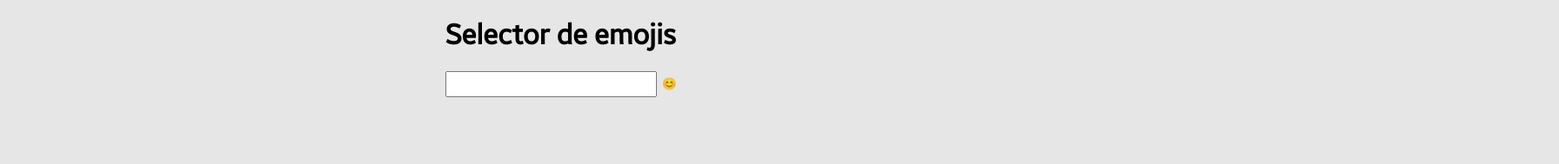
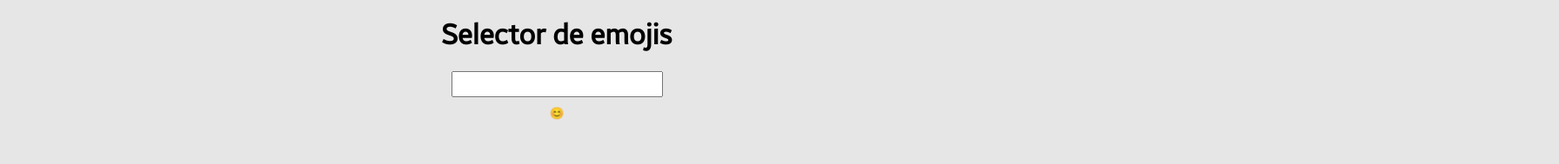
Before and after one commit to jeici21/selector-emojis, a React (Create React App) app in the folder emojis/: page / in a window 1280 px wide. Shown: the top 189 px of the page at 87% size, 1792 px wide, since content can reach past the window. Built offline with nearby package versions, Linux system fonts and the light colour scheme.

Commit message:
Más cambios al CSS.

```diff
--- a/emojis/src/App.scss
+++ b/emojis/src/App.scss
@@ -1,14 +1,19 @@
-/* h1{
+h1 {
     text-align: center;
-} */
+}
+
 .container {
-    margin-left: 40%;
-    margin-right: 40%;
     width: 100%;
+    margin: auto;
+    display: flex;
+    flex-direction: column;
+    text-align: center;
 }
 
 .emoji-input {
     height: 24px;
     width: 235px;
     font-family: 'Samsung Sans Regular';
+    display: block;
+    margin: auto;
 }
--- a/emojis/src/components/emoji-picker/EmojiPicker.module.scss
+++ b/emojis/src/components/emoji-picker/EmojiPicker.module.scss
@@ -1,10 +1,10 @@
 .inputContainer {
-    display: inline-flex;
-    position: relative;
+    /* display: inline-flex;
+    position: relative; */
 }
 
 .emojiPickerContainer {
-    position: absolute;
+    position: relative;
     width: 400px;
     height: 350px;
     border: solid 1px white;
@@ -14,14 +14,16 @@
     padding: 15px;
     box-sizing: border-box;
     top: 20px;
+    margin: auto;
     border-radius: 5px;
 }
 
 .emojiPickerButton {
-    display: inline-block;
+    display: inline;
     background-color: transparent;
     border: none;
     cursor: pointer;
+    margin-top: 10px;
 }
 
 .emojisList {
```
